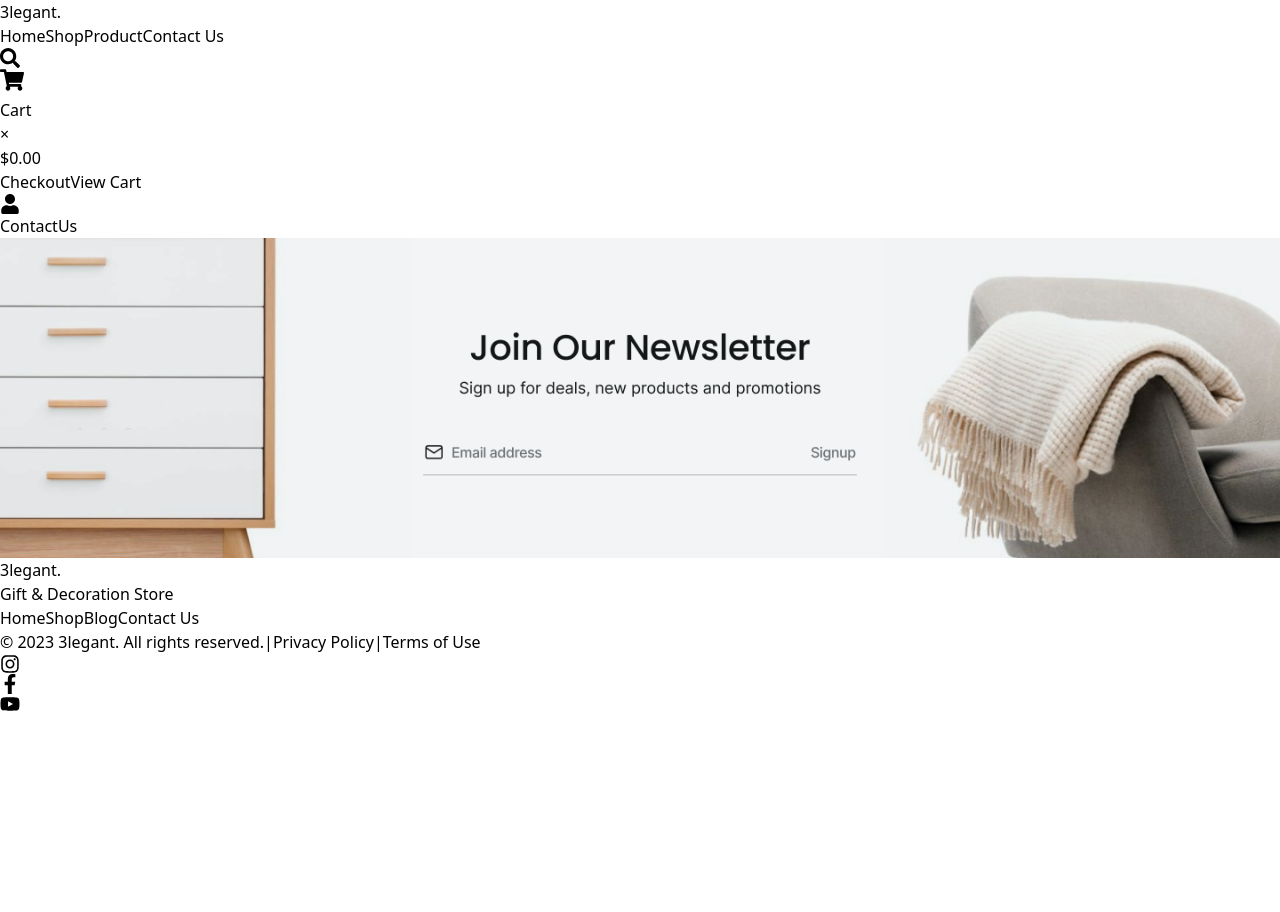
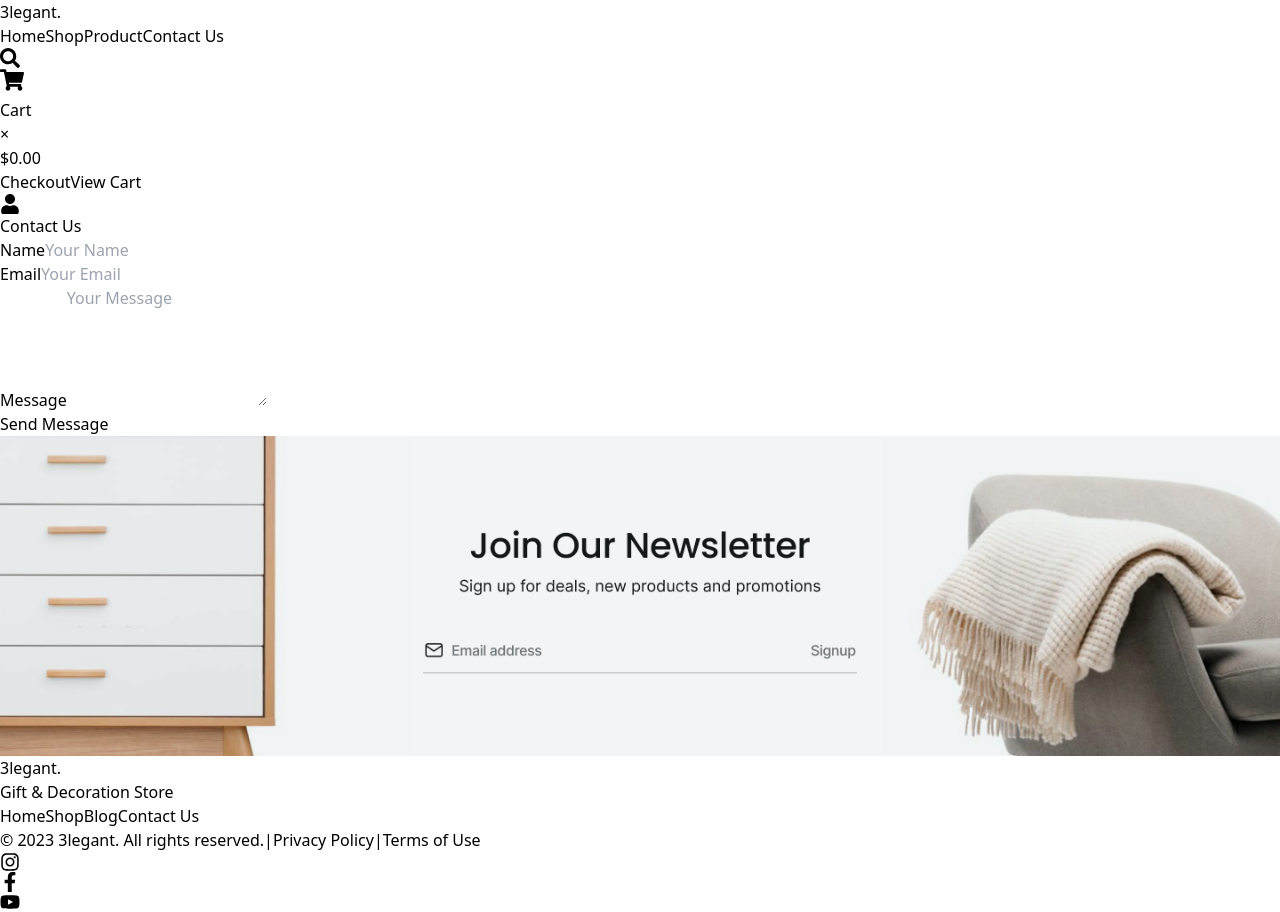
Before and after one commit to shadabkhan16/e_commerce, a React (Vite) app: page /contact-us in a window 1280 px wide. Before the commit the page ends 800 px from the top, so only its background shows below. Built offline with nearby package versions, Linux system fonts and the light colour scheme.

Commit message:
adding items

```diff
--- a/src/pages/ContactUs.jsx
+++ b/src/pages/ContactUs.jsx
@@ -1,7 +1,80 @@
-import React from "react";
+import { useState } from "react";
 
 const ContactUs = () => {
-  return <div>ContactUs</div>;
+  const [formData, setFormData] = useState({
+    name: "",
+    email: "",
+    message: "",
+  });
+
+  const handleChange = (e) => {
+    const { name, value } = e.target;
+    setFormData({ ...formData, [name]: value });
+  };
+
+  const handleSubmit = (e) => {
+    e.preventDefault();
+    // Handle form submission (e.g., send to API or email)
+    console.log("Form submitted:", formData);
+    // Reset the form
+    setFormData({ name: "", email: "", message: "" });
+  };
+
+  return (
+    <div className="max-w-2xl mx-auto my-10 p-6 bg-white shadow-lg rounded-lg">
+      <h2 className="text-2xl font-semibold mb-4">Contact Us</h2>
+      <form onSubmit={handleSubmit}>
+        <div className="mb-4">
+          <label className="block text-sm font-medium text-gray-700">
+            Name
+          </label>
+          <input
+            type="text"
+            name="name"
+            value={formData.name}
+            onChange={handleChange}
+            required
+            className="mt-1 block w-full border border-gray-300 rounded-md p-2"
+            placeholder="Your Name"
+          />
+        </div>
+        <div className="mb-4">
+          <label className="block text-sm font-medium text-gray-700">
+            Email
+          </label>
+          <input
+            type="email"
+            name="email"
+            value={formData.email}
+            onChange={handleChange}
+            required
+            className="mt-1 block w-full border border-gray-300 rounded-md p-2"
+            placeholder="Your Email"
+          />
+        </div>
+        <div className="mb-4">
+          <label className="block text-sm font-medium text-gray-700">
+            Message
+          </label>
+          <textarea
+            name="message"
+            value={formData.message}
+            onChange={handleChange}
+            required
+            className="mt-1 block w-full border border-gray-300 rounded-md p-2"
+            placeholder="Your Message"
+            rows="5"
+          ></textarea>
+        </div>
+        <button
+          type="submit"
+          className="w-full bg-black text-white py-2 rounded-md hover:bg-gray-800 transition"
+        >
+          Send Message
+        </button>
+      </form>
+    </div>
+  );
 };
 
 export default ContactUs;
--- a/src/pages/Shop.jsx
+++ b/src/pages/Shop.jsx
@@ -1,5 +1,28 @@
+import { useSelector } from "react-redux";
+
 const Shop = () => {
-  return <div>Shop</div>;
+  const products = useSelector((state) => state.products.items);
+
+  return (
+    <div className="max-w-6xl mx-auto p-6">
+      <h2 className="text-3xl font-semibold mb-6">Shop</h2>
+      <div className="grid grid-cols-1 sm:grid-cols-2 lg:grid-cols-3 gap-6">
+        {products.map((product) => (
+          <div
+            key={product.id}
+            className="border rounded-lg shadow-md p-4 transition-transform transform hover:scale-105"
+          >
+            <img
+              src={product.image}
+              alt={product.title}
+              className="w-full h-48 object-cover rounded-md mb-4"
+            />
+            <h3 className="text-lg font-medium">{product.title}</h3>
+          </div>
+        ))}
+      </div>
+    </div>
+  );
 };
 
 export default Shop;
```
